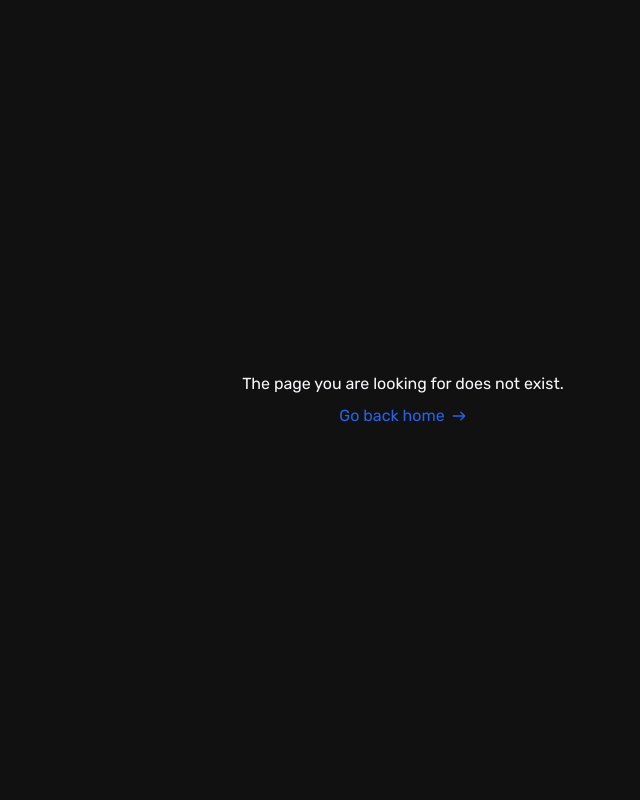
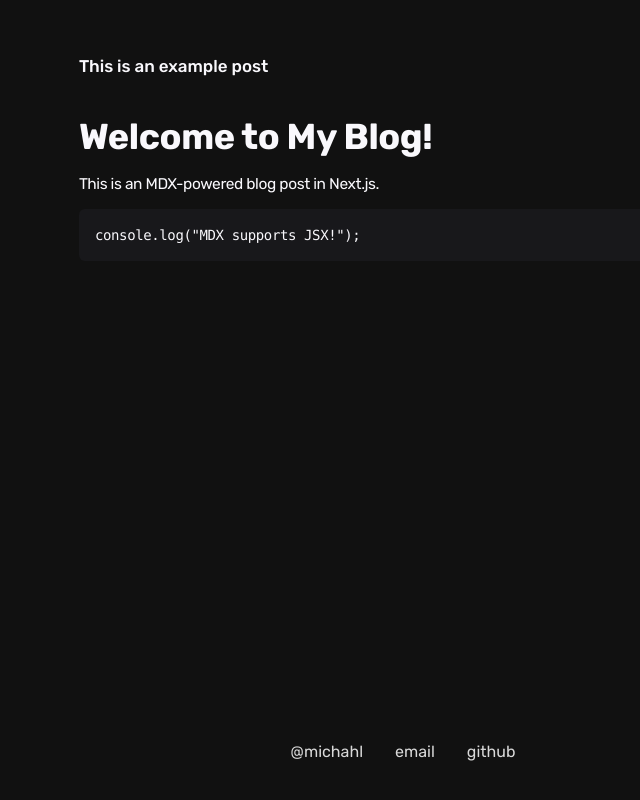
Before and after one commit to michahl/www, a Next.js app: page /b/example-post in a window 1280 px wide. Before the commit this address had no page. Shown: the whole page, without its empty margins (237-877 px from the left). Built offline with nearby package versions, Linux system fonts and the light colour scheme.

Commit message:
add blog post page w custom components

```diff
--- /dev/null
+++ b/app/b/[slug]/page.tsx
@@ -0,0 +1,59 @@
+import fs from "fs";
+import path from "path";
+import matter from "gray-matter";
+import { notFound } from "next/navigation";
+import Socials from "@/components/socials";
+import { MDXRemote } from "next-mdx-remote/rsc";
+import MDXComponents from "@/components/mdx-components";
+
+const postsDirectory = path.join(process.cwd(), "posts");
+
+export function getAllPosts() {
+    return fs.readdirSync(postsDirectory).map((filename) => {
+        const filePath = path.join(postsDirectory, filename);
+        const fileContent = fs.readFileSync(filePath, "utf-8");
+        const { data } = matter(fileContent);
+
+        return {
+            slug: filename.replace(".mdx", ""),
+            ...data,
+        };
+    });
+}
+
+export async function generateStaticParams() {
+    const posts = getAllPosts();
+    return posts.map((post) => ({
+        slug: post.slug,
+    }));
+}
+
+export default async function BlogPageItem({ params }: { params: { slug: string } }) {
+    const filePath = path.join(postsDirectory, `${params.slug}.mdx`);
+
+    if (!fs.existsSync(filePath)) {
+        return notFound();
+    }
+
+    const fileContent = fs.readFileSync(filePath, "utf-8");
+    const { content, data } = matter(fileContent);
+
+    return (
+        <div className="flex flex-col items-center min-h-screen">
+            <div className="max-w-2xl w-full mx-2 sm:mx-5 flex-grow">
+                <div className="my-14 mx-3">
+                    <article>
+                        <h1 className="text-[17px] font-medium leading-tight">
+                            {data.title}
+                        </h1>
+                        <p className="font-light text-[14.5px]">{data.author}</p>
+                        <div className="mt-10 tracking-tight text-[15.5px]">
+                            <MDXRemote source={content} components={MDXComponents} />
+                        </div>
+                    </article>
+                </div>
+            </div>
+            <Socials />
+        </div>
+    );
+}
--- /dev/null
+++ b/components/mdx-components.tsx
@@ -0,0 +1,31 @@
+import React from "react";
+
+const CustomH1 = (props: React.HTMLAttributes<HTMLHeadingElement>) => <h1 className="text-4xl font-bold my-4" {...props} />;
+const CustomH2 = (props: React.HTMLAttributes<HTMLHeadingElement>) => <h2 className="text-xl font-semibold my-3" {...props} />;
+const CustomPre = (props: React.HTMLAttributes<HTMLElement>) => <pre className="bg-zinc-900 text-sm p-4 my-0.5 rounded-md overflow-x-scroll hide-scrollbar" {...props} />;
+const CustomLink = (props: React.AnchorHTMLAttributes<HTMLAnchorElement>) => <a className="text-blue-500 underline" {...props} />;
+const CustomP = (props: React.HTMLAttributes<HTMLParagraphElement>) => <p className="my-3" {...props} />;
+const CustomUl = (props: React.HTMLAttributes<HTMLUListElement>) => <ul className="list-disc list-inside my-3" {...props} />;
+const CustomOl = (props: React.HTMLAttributes<HTMLOListElement>) => <ol className="list-decimal list-inside my-3" {...props} />;
+const CustomLi = (props: React.HTMLAttributes<HTMLLIElement>) => <li className="my-1" {...props} />;
+const CustomTable = (props: React.HTMLAttributes<HTMLTableElement>) => <table className="table-auto w-full my-3" {...props} />;
+const CustomTh = (props: React.HTMLAttributes<HTMLTableHeaderCellElement>) => <th className="border p-2" {...props} />;
+const CustomTd = (props: React.HTMLAttributes<HTMLTableDataCellElement>) => <td className="border p-2" {...props} />;
+const CustomBlockquote = (props: React.HTMLAttributes<HTMLElement>) => <blockquote className="border-l-4 border-gray-500 p-2 my-3" {...props} />;
+
+const CustomMDXComponents = {
+    h1: CustomH1,
+    h2: CustomH2,
+    a: CustomLink,
+    pre: CustomPre,
+    p: CustomP,
+    ul: CustomUl,
+    ol: CustomOl,
+    li: CustomLi,
+    table: CustomTable,
+    th: CustomTh,
+    td: CustomTd,
+    blockquote: CustomBlockquote,
+}
+
+export default CustomMDXComponents;
--- a/package.json
+++ b/package.json
@@ -13,6 +13,7 @@
     "@next/mdx": "^15.1.7",
     "@vercel/analytics": "^1.4.1",
     "@vercel/speed-insights": "^1.1.0",
+    "gray-matter": "^4.0.3",
     "next": "15.1.6",
     "react": "^19.0.0",
     "react-dom": "^19.0.0",
--- a/styles/global.css
+++ b/styles/global.css
@@ -4,5 +4,8 @@
 
 body {
     @apply bg-[#111111] text-[#f9f8fc] antialiased;
+}
 
+.hide-scrollbar::-webkit-scrollbar {
+    display: none;
 }
```
Also changed, not shown: 1 other file (tests, documents, lock files or other folders).
